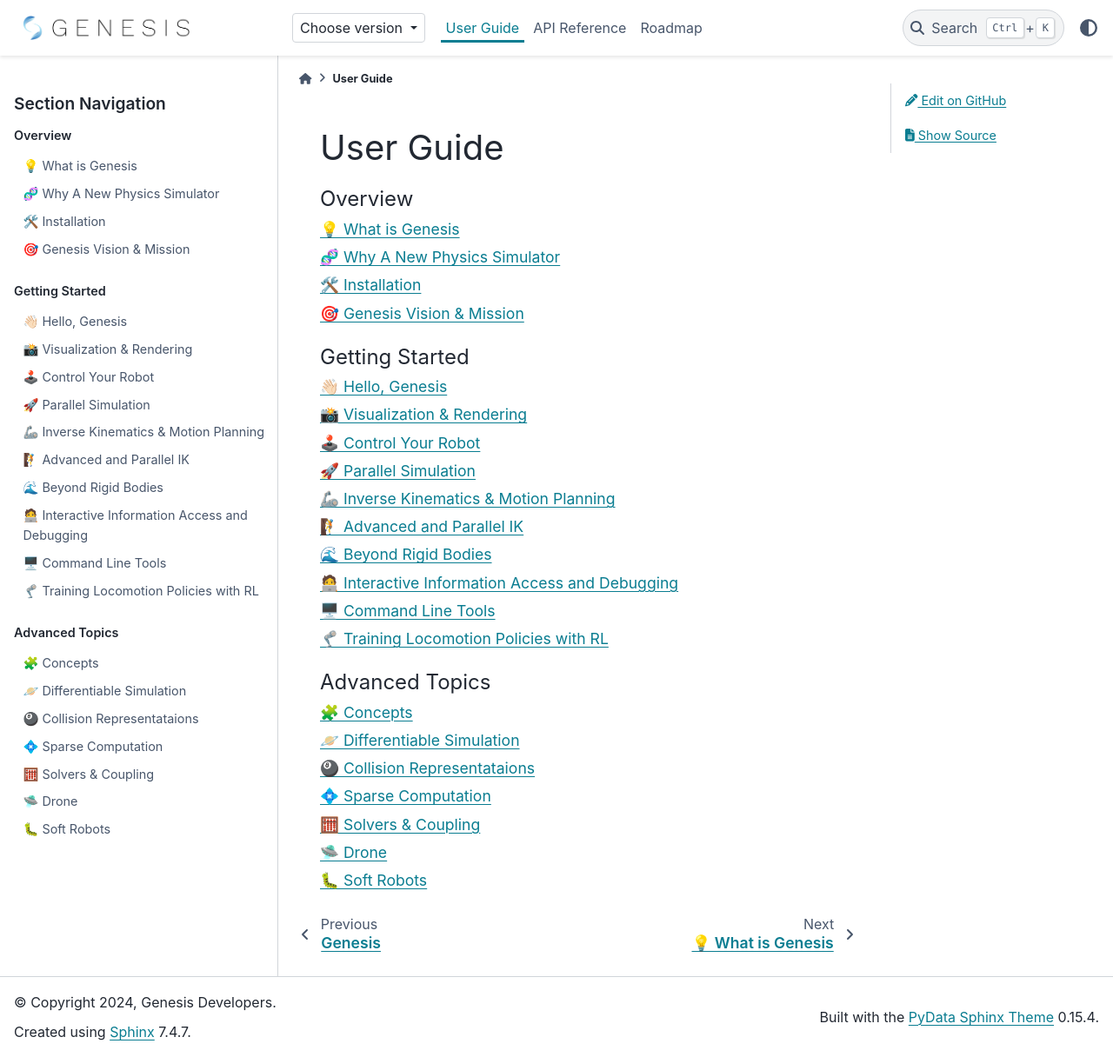
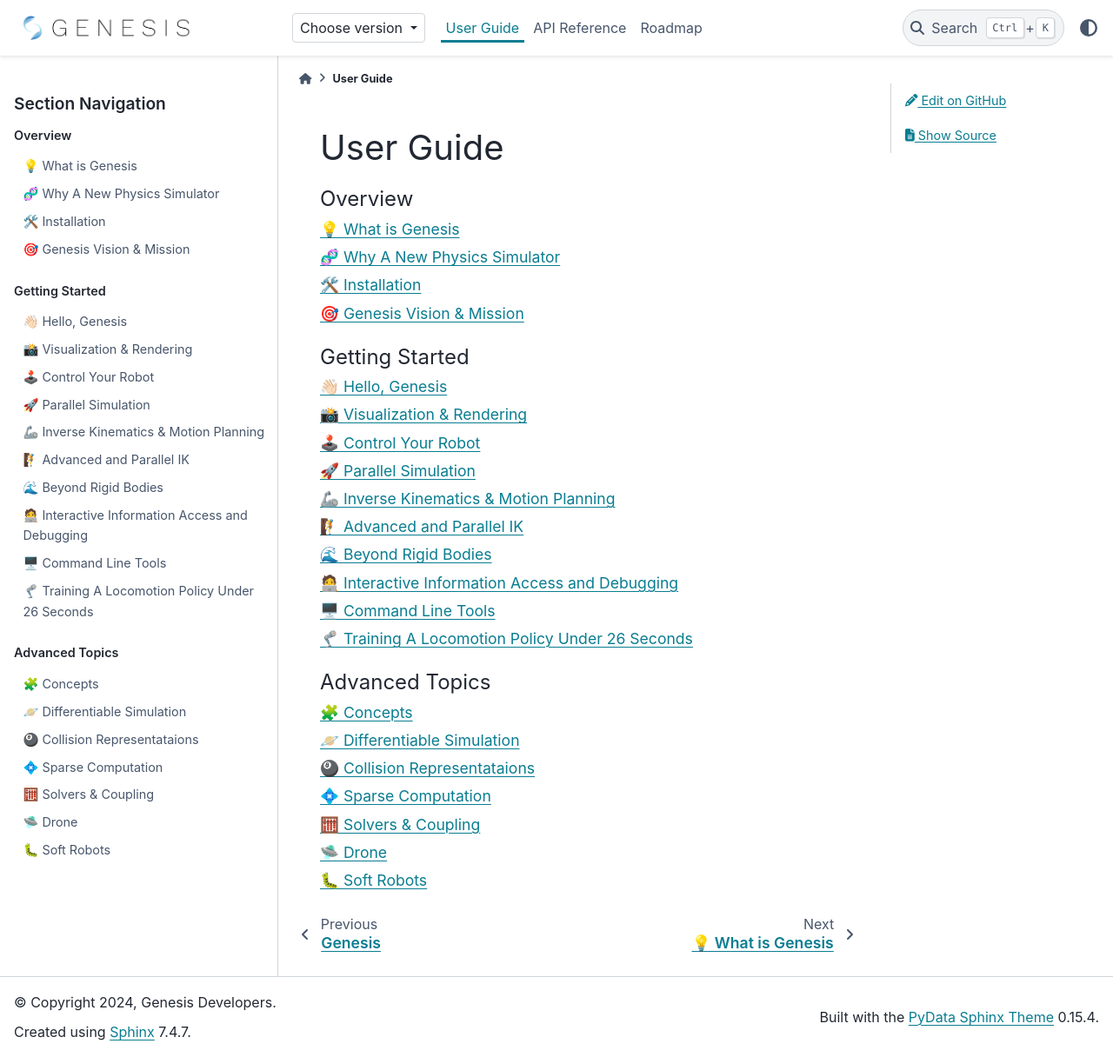
Before and after one commit to kyudongkim/genesis-doc, a Sphinx documentation site: the page built from source/user_guide/index.md, in a window 1280 px wide and 1216 px high. Shown: the whole window at 87% size. Built offline with Sphinx 7.4.7 and the PyData theme 0.15.4, drawn with Linux system fonts in a browser that asks for light colours; pages that are not in the unit, such as notebooks, are missing from menus; the version number could not be read and is left out.

Commit message:
Update locomotion.md

```diff
--- a/source/user_guide/getting_started/locomotion.md
+++ b/source/user_guide/getting_started/locomotion.md
@@ -1,4 +1,4 @@
-# 🦿 Training Locomotion Policies with RL
+# 🦿 Training A Locomotion Policy Under 26 Seconds
 
 Genesis supports parallel simulation, making it ideal for training reinforcement learning (RL) locomotion policies efficiently. In this tutorial, we will walk you through a complete training example for obtaining a basic locomotion policy that enables a Unitree Go2 Robot to walk. With Genesis, you will be able to train a locomotion policy that's **deployable in real-world in less than 26 seconds** (benchmarked on a RTX 4090).
 
```
